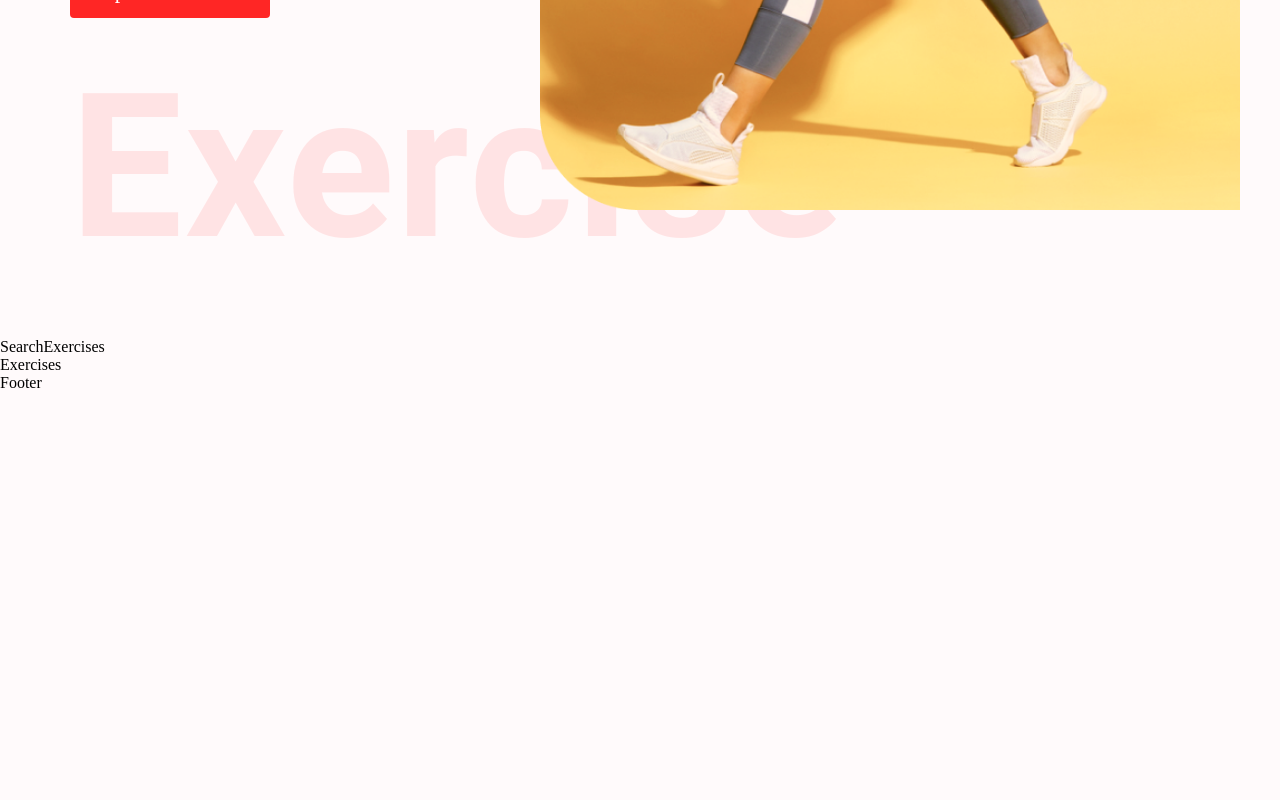
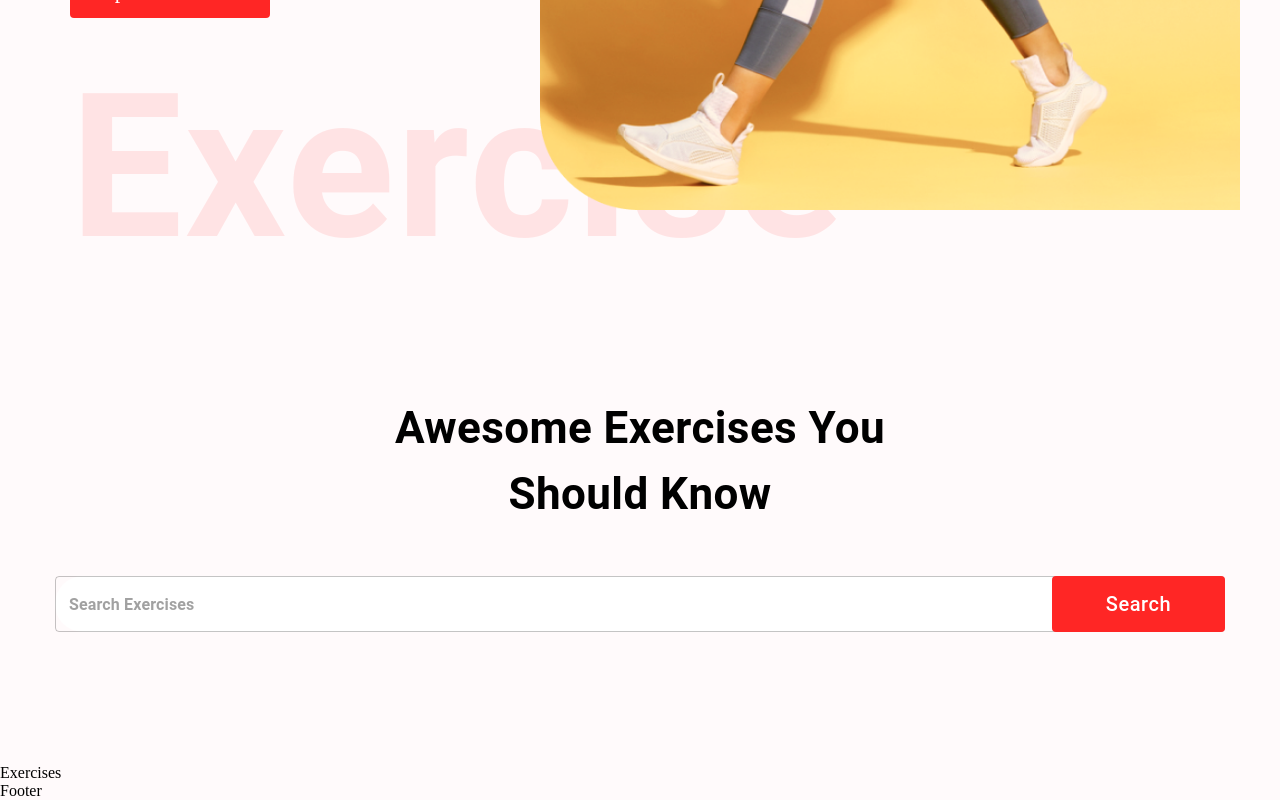
Before and after one commit to juntetsu/240215_React-Fitness-App, a React (Create React App) app: page / in a window 1280 px wide. Shown: the part 650-1450 px from the top of the page. Before the commit the page ends 1042 px from the top, so only its background shows below. Built offline with nearby package versions, Linux system fonts and the light colour scheme.

Commit message:
SearchExercises

```diff
--- a/src/components/SearchExercises.js
+++ b/src/components/SearchExercises.js
@@ -1,9 +1,67 @@
-import React from 'react'
+import React, {useState, useEffect} from 'react'
+import { Box, Button, Stack, TextField, Typography } from "@mui/material";
+
 
 const SearchExercises = () => {
+  const [search, setSearch] = useState('')
+
+  const handleSearch = async () => {
+    if (search) {
+      // const exercisesData = await fetchData()
+    }
+  }
+
   return (
-    <div>SearchExercises</div>
-  )
+    <Stack alignItems="center" mt="37px" justifyContent="center" p="20px">
+      <Typography
+        fontWeight={700}
+        sx={{ fontSize: { lg: "44px", xs: "30px" } }}
+        mb="49px"
+        textAlign="center"
+      >
+        Awesome Exercises You <br /> Should Know
+      </Typography>
+      <Box position="relative" mb="72px">
+        <TextField
+          height="76px"
+          sx={{
+            input: { fontWeight: "700", border: "none", borderRadius: "4px" },
+            width: { lg: "1170px", xs: "350px" },
+            backgroundColor: "#fff",
+            borderRadius: "40px",
+          }}
+          value={search}
+          onChange={(e) => {setSearch(e.target.value.toLowerCase())}}
+          placeholder="Search Exercises"
+          type="text"
+        />
+        <Button
+          className="search-btn"
+          sx={{
+            bgcolor: "#FF2625",
+            color: "#fff",
+            textTransform: "none",
+            width: { lg: "173px", xs: "80px" },
+            height: "56px",
+            position: "absolute",
+            right: "0px",
+            fontSize: { lg: "20px", xs: "14px" },
+          }}
+          onClick={handleSearch}
+        >
+          Search
+        </Button>
+      </Box>
+      <Box sx={{ position: "relative", width: "100%", p: "20px" }}>
+        {/* <HorizontalScrollbar
+          data={bodyParts}
+          bodyParts
+          setBodyPart={setBodyPart}
+          bodyPart={bodyPart}
+        /> */}
+      </Box>
+    </Stack>
+  );
 }
 
 export default SearchExercises
```
